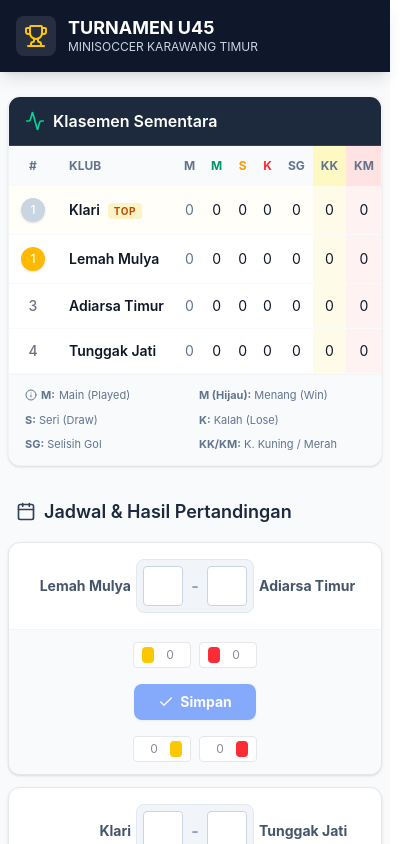
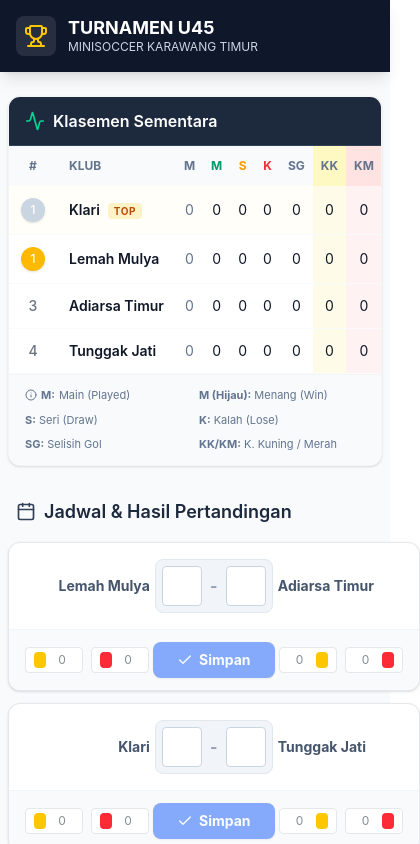
Before and after one commit to wisnuajipamungkas354/klasemen-sepakbola, a React (Vite) app: page / in a window 390 px wide. Shown: the top 844 px of the page, 420 px wide, since content can reach past the window. Built offline with nearby package versions, Linux system fonts and the light colour scheme.

Commit message:
Fix: Flex row

```diff
--- a/src/App.jsx
+++ b/src/App.jsx
@@ -286,7 +286,7 @@ export default function App() {
                 </div>
 
                 {/* Cards Input & Action Button Section */}
-                <div className="bg-slate-50 px-4 py-3 border-t border-slate-100 flex flex-col sm:flex-row items-center justify-between gap-4 rounded-b-xl">
+                <div className="bg-slate-50 px-4 py-3 border-t border-slate-100 flex flex-row items-center justify-between gap-1 sm:gap-4 rounded-b-xl">
 
                   {/* Home Cards */}
                   <div className="flex items-center gap-2 w-full sm:w-auto justify-center sm:justify-start">
```
